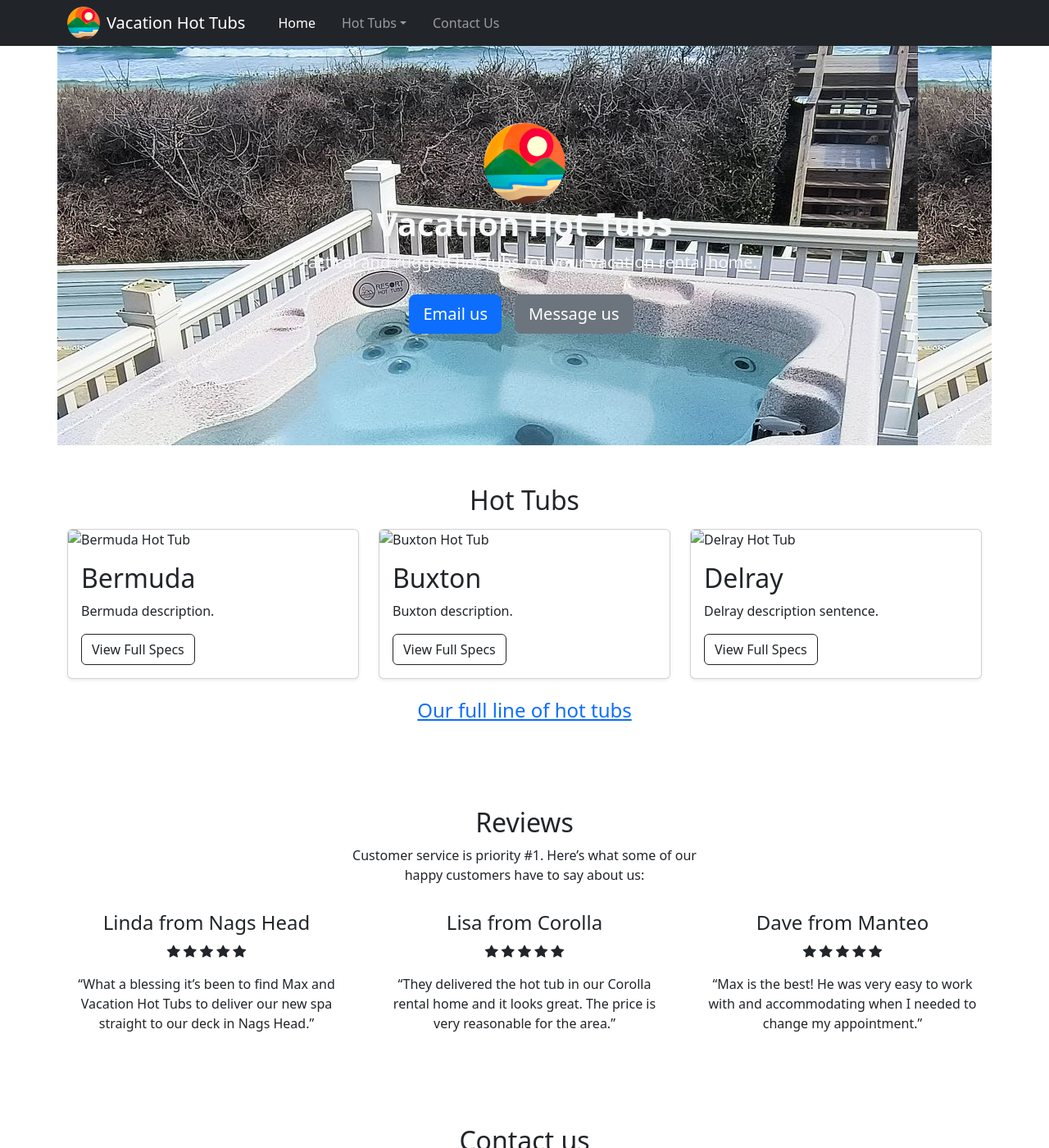
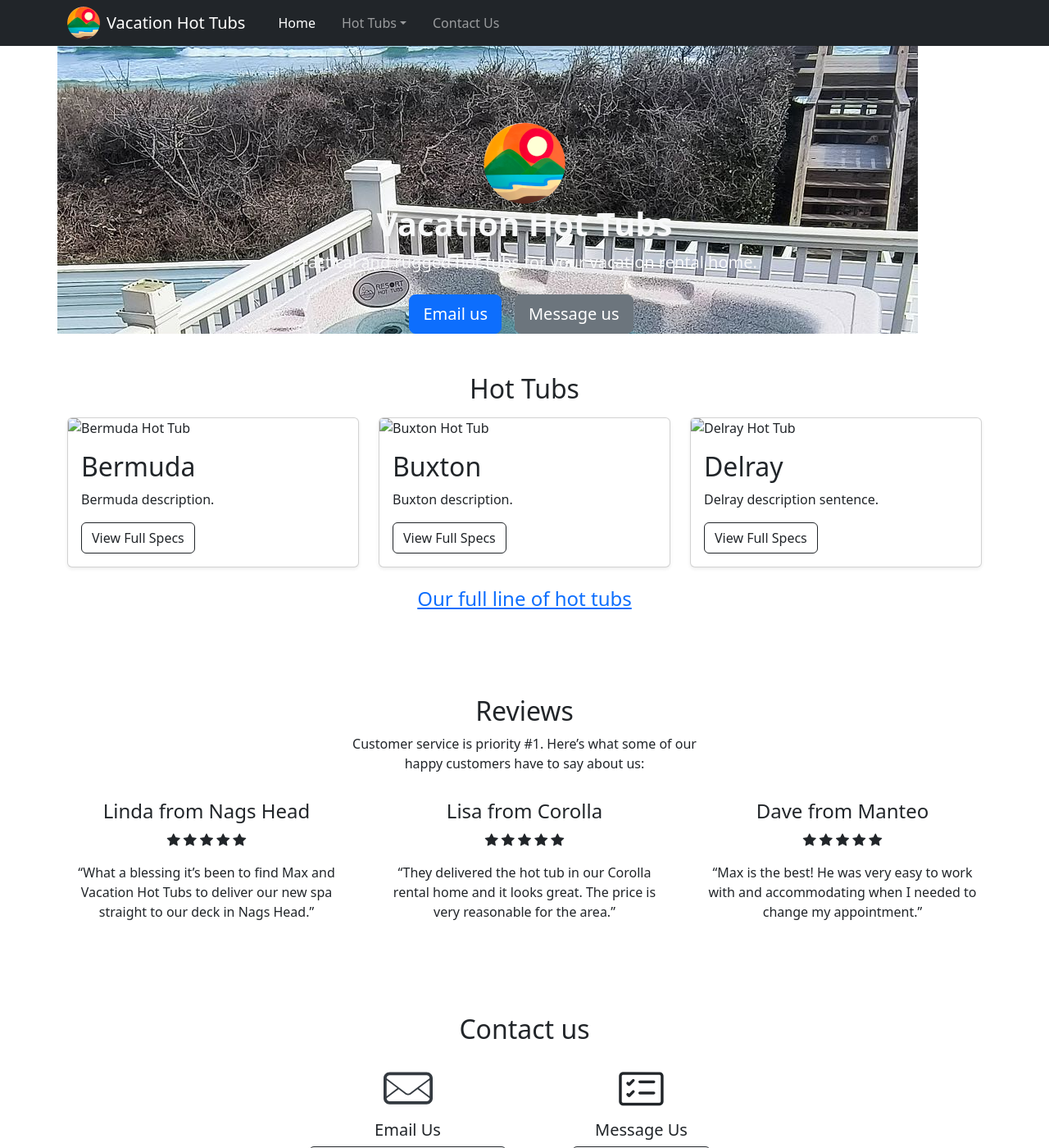
Before and after one commit to vacationhottubs/vacationhottubs.github.io, a Jekyll site: the page built from index.html, in a window 1280 px wide and 1400 px high. Shown: the whole window at 82% size. Built offline with Jekyll 4.4.1, drawn with Linux system fonts in a browser that asks for light colours.

Commit message:
Update home.css

```diff
--- a/_includes/home.css
+++ b/_includes/home.css
@@ -1,7 +1,7 @@
       /* Homepage Custom Styles */
       #hero {
-        background-image: url(images/home/hero.jpg);
-        height: 490px
+        background-image: url("images/home/hero.jpg");
+        background-repeat: no-repeat
       }
       @media (max-width: 576px) {
         #hero {
```
